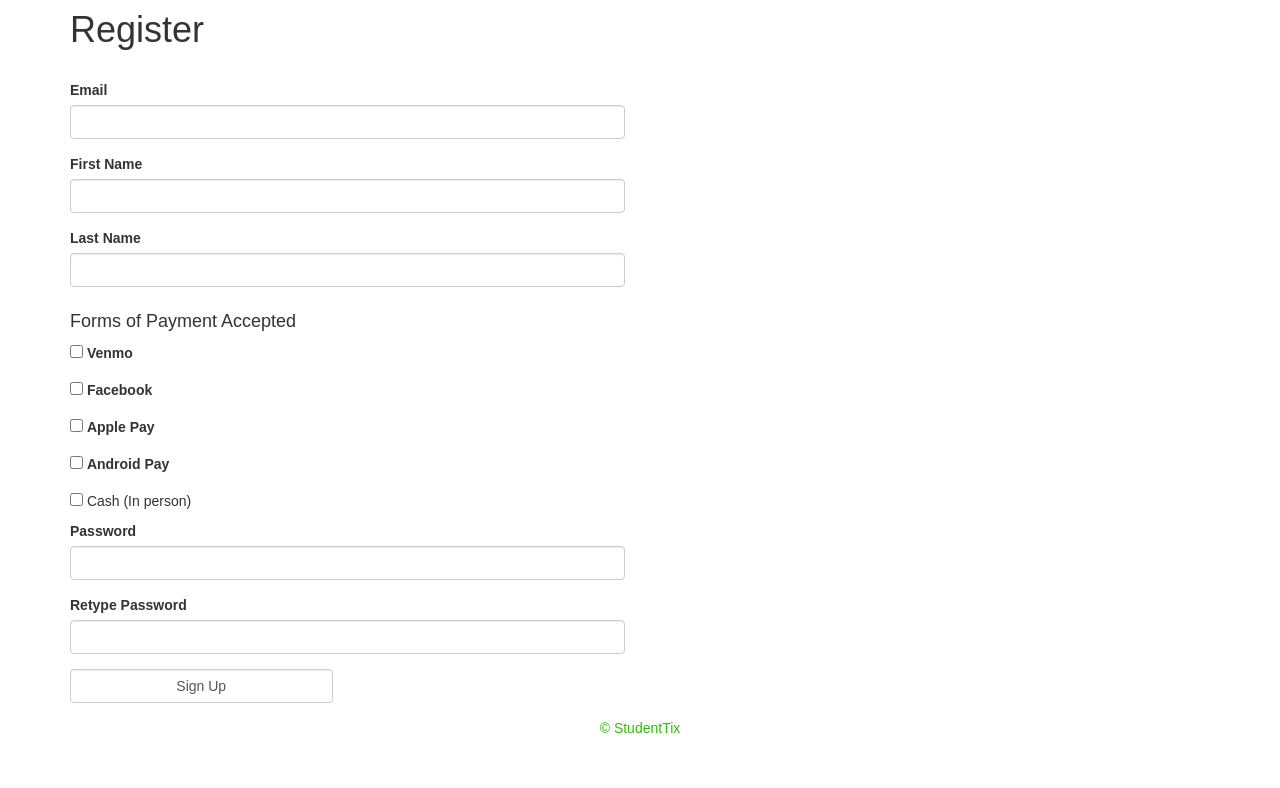
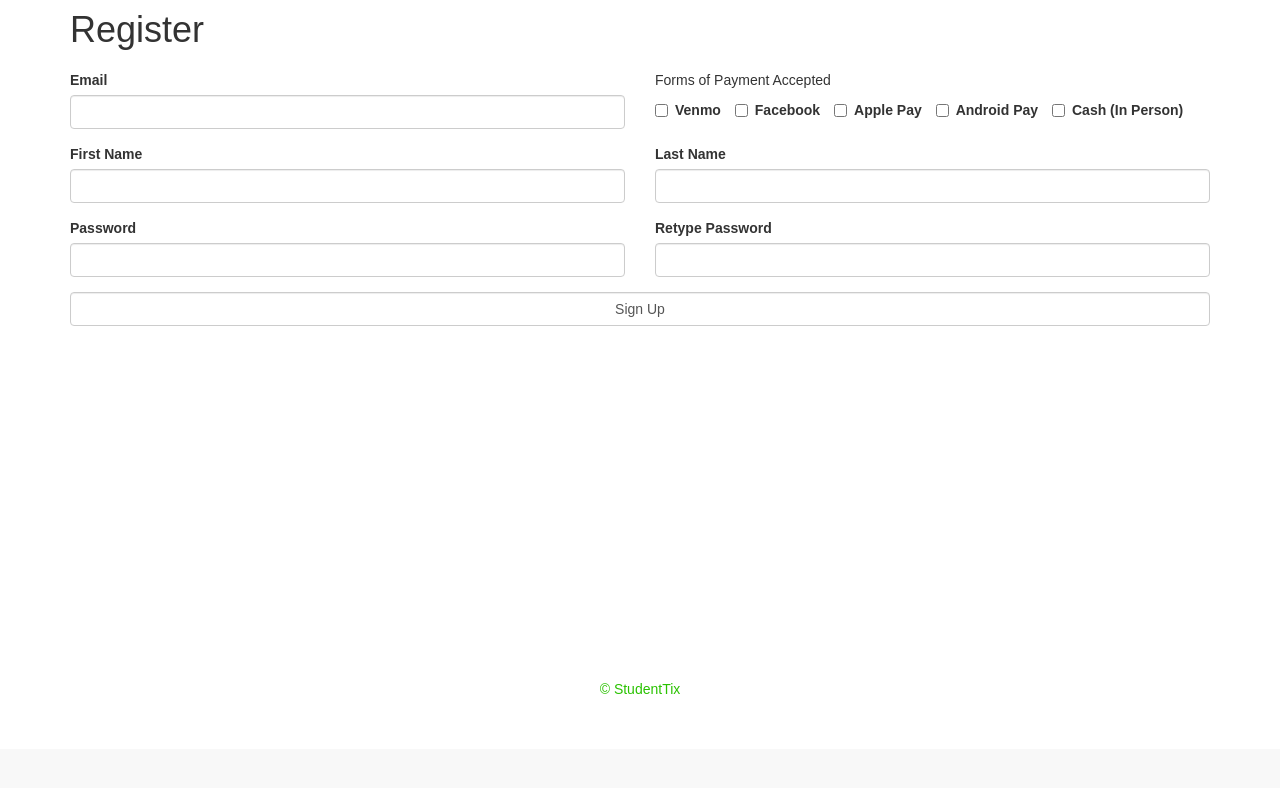
Before and after one commit to wborland/cs252, a Flask app: page /register in a window 1280 px wide. Shown: the part 51-839 px from the top of the page. After the commit the page ends 745 px from the top, so only its background shows below. Run offline with Flask 2, Linux system fonts and the light colour scheme; some libraries are stand-ins or nearby versions; some web fonts are replaced.

Commit message:
Form error checking

```diff
--- a/flaskapp.py
+++ b/flaskapp.py
@@ -54,7 +54,7 @@ def login2():
             session['id'] = user.db.get_user_id(form.email.data)
             return redirect('/')
         else :
-            return render_template('login.html', form=form)
+            return render_template('login.html', form=form, error="Incorrect Credentials")
 
 @app.route('/register')
 def register():
@@ -66,30 +66,24 @@ def register2():
     form = RegisterForm()
     if form.validate_on_submit():
         if form.password.data != form.confirmPass.data:
-            flash('Passwords must match')
-            return render_template('register.html', form=form)
+            return render_template('register.html', form=form, error="Password do not match.")
 
         if form.venmo.data == False and form.facebook.data == False and form.apple.data == False and form.android.data == False and form.dollars.data == False:
-            flash('You must select at least one form of payment')
-            return render_template('register.html', form=form)
+            return render_template('register.html', form=form, error="You must select at least one form of payment.")
 
         methods = ''
         for field in form:
             if field.type == "BooleanField" and field.data == True:
                 methods += field.label.text
                 methods += ','
-        flash('selected methods: ' + methods)
+
         session['username'] = form.email.data
-
-        flash('logged in as: ' + form.email.data)
-
         user.db.add_user(form.firstName.data, form.lastName.data, form.email.data, form.password.data, methods)
         session['id'] = user.db.get_user_id(form.email.data)
 
         return redirect('/')
     else:
-        flash('Please fill out every field')
-        return render_template('register.html', form=form)
+        return render_template('register.html', form=form, error="Please fill out all fields.")
 
 @app.route('/postTix')
 def postTix():
--- a/forms.py
+++ b/forms.py
@@ -26,7 +26,7 @@ class RegisterForm(FlaskForm):
     facebook = BooleanField('Facebook')
     apple = BooleanField('Apple Pay')
     android = BooleanField('Android Pay')
-    dollars = BooleanField('Cash')
+    dollars = BooleanField('Cash (In Person)')
     password = PasswordField('Password', validators=[DataRequired()])
     confirmPass = PasswordField('Retype Password', validators=[DataRequired()])
     submit = SubmitField('Sign Up')
--- a/templates/register.html
+++ b/templates/register.html
@@ -4,40 +4,61 @@
 
 	<div class="container">
 	<h1>Register</h1>
-	<br>
+  <h3 class="text-center light-green-text">{{ error }}</h3>
 	<form action="" method="post">
   	{{ form.hidden_tag() }}
-    <div class="row"><div class="form-group col-sm-6">
+
+    <div class="row">
+      <div class="form-group col-sm-6">
         {{ form.email.label }}<br>
         {{ form.email(size=48, class="form-control") }}
-    </div></div>
-    <div class="row"><div class="form-group col-sm-6">
+      </div>
+
+
+      <div class="form-group d-block my-3 col-sm-6 ">
+        <p>Forms of Payment Accepted</p>
+        <label class="checkbox-inline">{{ form.venmo }} {{ form.venmo.label }}</label>
+        <label class="checkbox-inline">{{ form.facebook }} {{ form.facebook.label }}</label>
+        <label class="checkbox-inline">{{ form.apple }} {{ form.apple.label }}</label>
+        <label class="checkbox-inline">{{ form.android }} {{ form.android.label }}</label>
+        <label class="checkbox-inline">{{ form.dollars }} {{ form.dollars.label }}</label>
+      </div>
+
+
+    </div>
+
+
+    <div class="row">
+      <div class="form-group col-sm-6">
         {{ form.firstName.label }}<br>
         {{ form.firstName(size=48, class="form-control") }}
-	  </div></div>
-    <div class="row"><div class="form-group col-sm-6">
+      </div>
+
+      <div class="form-group col-sm-6">
         {{ form.lastName.label }}<br>
         {{ form.lastName(size=48, class="form-control") }}
-    </div></div>
-		<h4>Forms of Payment Accepted</h4>
-		<div class="d-block my-3">
-			<p>{{ form.venmo }} {{ form.venmo.label }}</p>
-			<p>{{ form.facebook }} {{ form.facebook.label }}</p>
-			<p>{{ form.apple }} {{ form.apple.label }}</p>
-			<p>{{ form.android }} {{ form.android.label }}</p>
-			<p>{{ form.dollars }} Cash (In person)</p>
       </div>
-      <div class="row"><div class="form-group col-sm-6">
+		</div>
+
+
+    <div class="row">
+      <div class="form-group col-sm-6">
         {{ form.password.label }}<br>
         {{ form.password(size=48, class="form-control") }}
-      </div></div>
-      <div class="row"><div class="form-group col-sm-6">
+      </div>
+
+      <div class="form-group col-sm-6">
         {{ form.confirmPass.label }}<br>
         {{ form.confirmPass(size=48, class="form-control") }}
-			</div></div>
-      <div class="row"><div class="form-group col-sm-3">
+			</div>
+
+    </div>
+
+    <div class="row">
+      <div class="form-group col-sm-12">
       	{{ form.submit(class="form-control") }}
-			</div></div>
+			</div>
+    </div>
     </form>
 	</div>
 
```
Also changed, not shown: templates/login.html (+16 -12 lines). Lines whose indentation alone changed are shown as unchanged.
